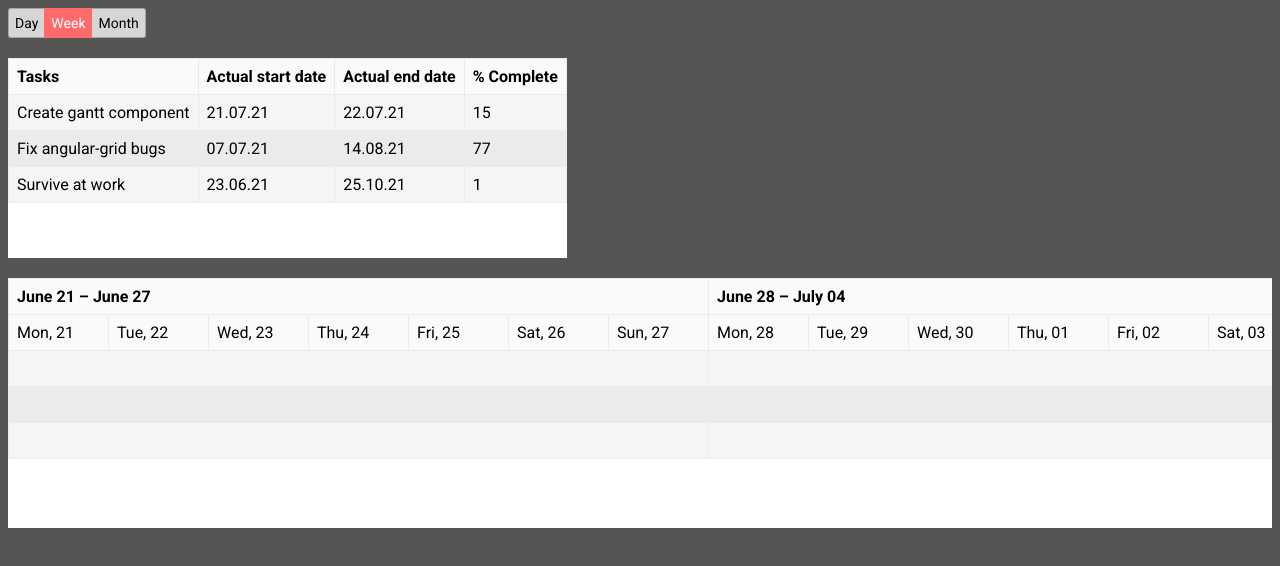
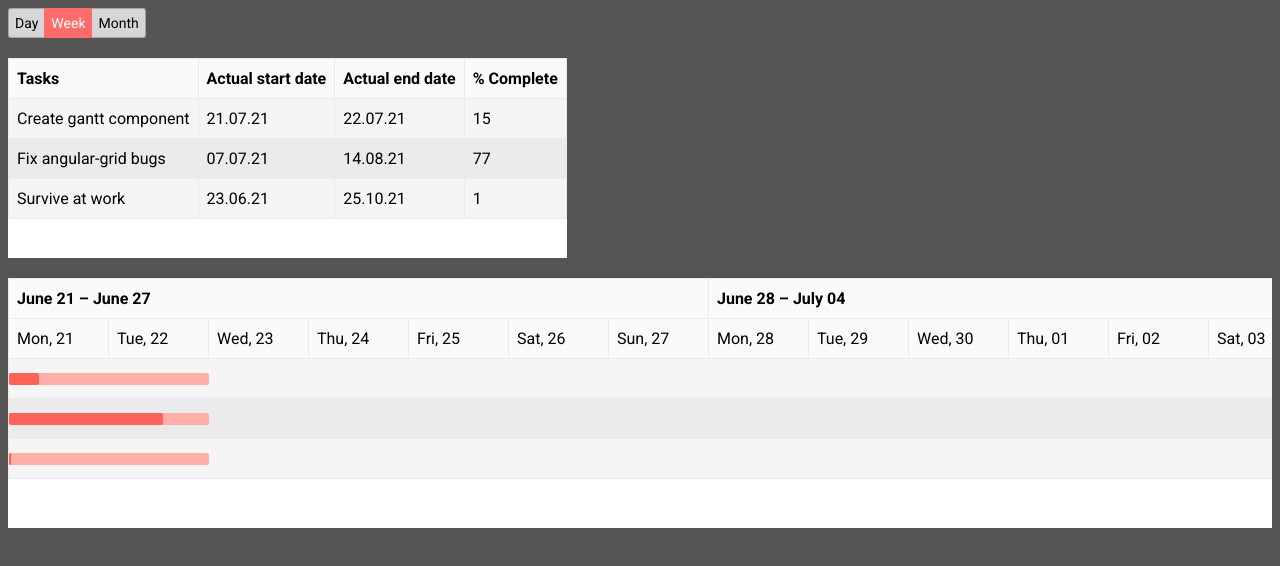
Before and after one commit to Overfirst/angular-gantt, an Angular app: page / in a window 1280 px wide. Shown: the top 566 px of the page. Built offline with nearby package versions, Linux system fonts and the light colour scheme.

Commit message:
Компонент прогресса тасков (начало)

```diff
--- /dev/null
+++ b/src/app/shared/components/gantt/gantt-task-progress/gantt-task-progress.component.html
@@ -0,0 +1,3 @@
+<div class="task-container" [style.left]="offset + 'px'">
+  <div class="task-progress" [style.width]="progress + '%'"></div>
+</div>
--- /dev/null
+++ b/src/app/shared/components/gantt/gantt-task-progress/gantt-task-progress.component.scss
@@ -0,0 +1,18 @@
+.task-container {
+  width: 200px;
+  height: 12px;
+  background-color: #ffaea8;
+  position: relative;
+  top: 0;
+  left: 0;
+
+  .task-progress {
+    width: 50%;
+    height: inherit;
+    background-color: #ff6358;
+  }
+
+  &, .task-progress {
+    border-radius: 2px;
+  }
+}
--- /dev/null
+++ b/src/app/shared/components/gantt/gantt-task-progress/gantt-task-progress.component.ts
@@ -0,0 +1,12 @@
+import { Component, OnInit, ChangeDetectionStrategy, Input } from '@angular/core';
+
+@Component({
+  selector: 'gantt-task-progress',
+  templateUrl: './gantt-task-progress.component.html',
+  styleUrls: ['./gantt-task-progress.component.scss'],
+  changeDetection: ChangeDetectionStrategy.OnPush
+})
+export class GanttTaskProgressComponent {
+  @Input() public progress = 0;
+  @Input() public offset = 0;
+}
--- a/src/app/shared/components/gantt/gantt-timeline/gantt-timeline.component.html
+++ b/src/app/shared/components/gantt/gantt-timeline/gantt-timeline.component.html
@@ -34,9 +34,11 @@
     <tbody>
       <tr *ngFor="let task of tasks">
         <td
-          *ngFor="let part of periodParts"
-          [attr.colspan]="service.colspanForHeader(period)"
-        >&nbsp;</td>
+          [attr.colspan]="service.colspanForHeader(period) * periodParts.length"
+          nowrap
+        >
+          <gantt-task-progress [progress]="task.readyPercent"></gantt-task-progress>
+        </td>
       </tr>
     </tbody>
   </table>
--- a/src/app/shared/components/gantt/gantt-timeline/gantt-timeline.component.scss
+++ b/src/app/shared/components/gantt/gantt-timeline/gantt-timeline.component.scss
@@ -5,3 +5,9 @@
   background-color: #fff;
   width: max-content;
 }
+
+tbody tr td {
+  position: relative;
+  padding-left: 0;
+  padding-right: 0;
+}
--- a/src/app/shared/interfaces.ts
+++ b/src/app/shared/interfaces.ts
@@ -3,6 +3,7 @@ export interface GanttTask {
   startDate: Date;
   endDate: Date;
   readyPercent: number;
+  color?: string;
 }
 
 export type GanttPeriod = 'Day'| 'Week' | 'Month';
--- a/src/styles.scss
+++ b/src/styles.scss
@@ -26,7 +26,7 @@ table {
   }
 
   th, tr, td {
-    height: 16px;
+    height: 40px;
     border: 1px solid $border-color;
     padding: 8px;
     border-top: none;
```
Also changed, not shown: src/app/shared-modules/gantt.module.ts (+5 -2 lines).
